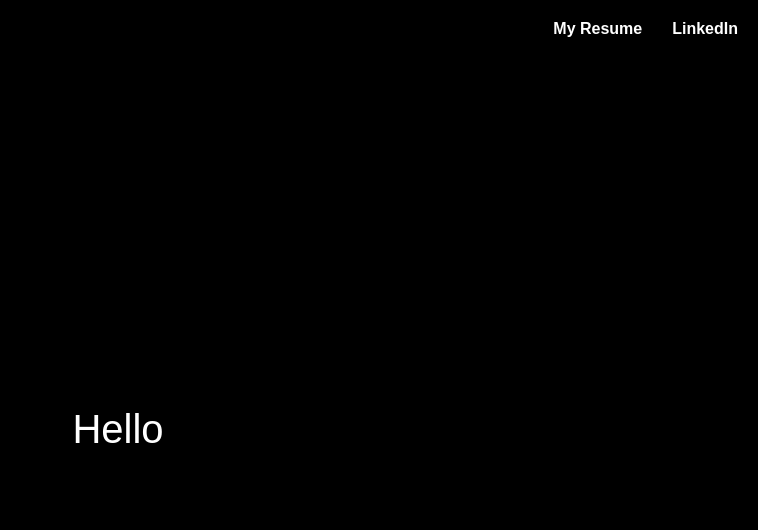
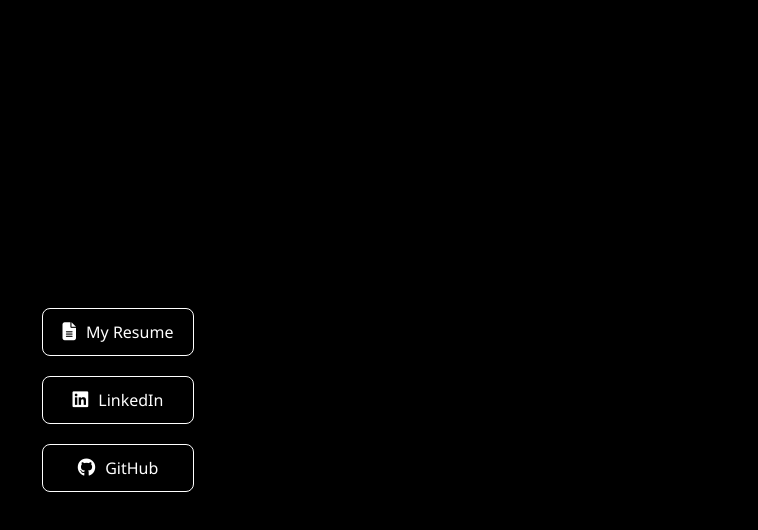
Before and after one commit to mubeen-s/mubeen-s.github.io, a plain HTML site: page index.html in a window 1280 px wide. Shown: the whole page, without its empty margins (522-1280 px from the left). Drawn offline with Linux system fonts and the light colour scheme.

Commit message:
Update index.html

```diff
--- a/index.html
+++ b/index.html
@@ -2,48 +2,72 @@
 <html lang="en">
 <head>
   <meta charset="UTF-8">
-  <title>Hello</title>
+  <title>Mubeen Sadiq</title>
+  <link href="https://cdnjs.cloudflare.com/ajax/libs/font-awesome/6.5.0/css/all.min.css" rel="stylesheet">
   <style>
     body {
       margin: 0;
-      background-color: black;
+      background-color: #000;
       color: white;
-      font-family: Arial, sans-serif;
+      font-family: 'Segoe UI', Tahoma, Geneva, Verdana, sans-serif;
       height: 100vh;
-      display: flex;
-      flex-direction: column;
-    }
-
-    .navbar {
-      display: flex;
-      justify-content: flex-end;
-      padding: 20px;
-      gap: 30px;
-    }
-
-    .navbar a {
-      color: white;
-      text-decoration: none;
-      font-weight: bold;
-    }
-
-    .center {
-      flex-grow: 1;
       display: flex;
       justify-content: center;
       align-items: center;
-      font-size: 40px;
+    }
+
+    .links-container {
+      display: flex;
+      flex-direction: column;
+      gap: 20px;
+      text-align: center;
+    }
+
+    .link-button {
+      display: flex;
+      align-items: center;
+      justify-content: center;
+      gap: 10px;
+      color: white;
+      text-decoration: none;
+      font-size: 16px;
+      font-weight: 500;
+      padding: 12px 20px;
+      border: 1px solid white;
+      border-radius: 8px;
+      transition: all 0.3s ease-in-out;
+    }
+
+    .link-button:hover {
+      color: #00f0ff;
+      border-color: #00f0ff;
+      box-shadow: 0 0 10px #00f0ff;
+      transform: scale(1.05);
+    }
+
+    .link-button i {
+      font-size: 18px;
+    }
+
+    @media (max-width: 500px) {
+      .link-button {
+        font-size: 14px;
+        padding: 10px 16px;
+      }
     }
   </style>
 </head>
 <body>
-  <div class="navbar">
-    <a href="your-resume-link.pdf" target="_blank">My Resume</a>
-    <a href="https://www.linkedin.com/in/your-linkedin" target="_blank">LinkedIn</a>
-  </div>
-
-  <div class="center">
-    Hello
+  <div class="links-container">
+    <a class="link-button" href="https://drive.google.com/file/d/1_aQopTMPQtOjte3l6-ubBAu3BAHmgQbf/view?usp=drive_link" target="_blank">
+      <i class="fas fa-file-alt"></i> My Resume
+    </a>
+    <a class="link-button" href="https://www.linkedin.com/in/mubeen-sadiq/" target="_blank">
+      <i class="fab fa-linkedin"></i> LinkedIn
+    </a>
+    <a class="link-button" href="https://github.com/mubeen-s" target="_blank">
+      <i class="fab fa-github"></i> GitHub
+    </a>
   </div>
 </body>
 </html>
```
